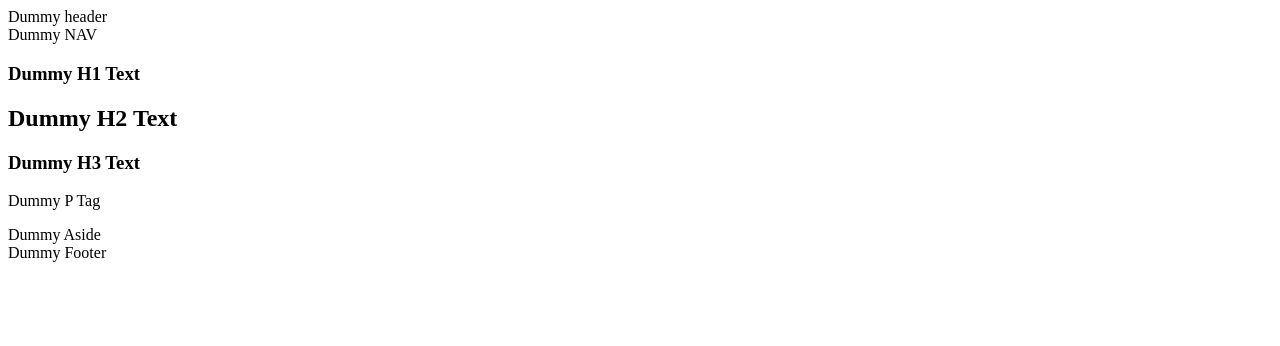
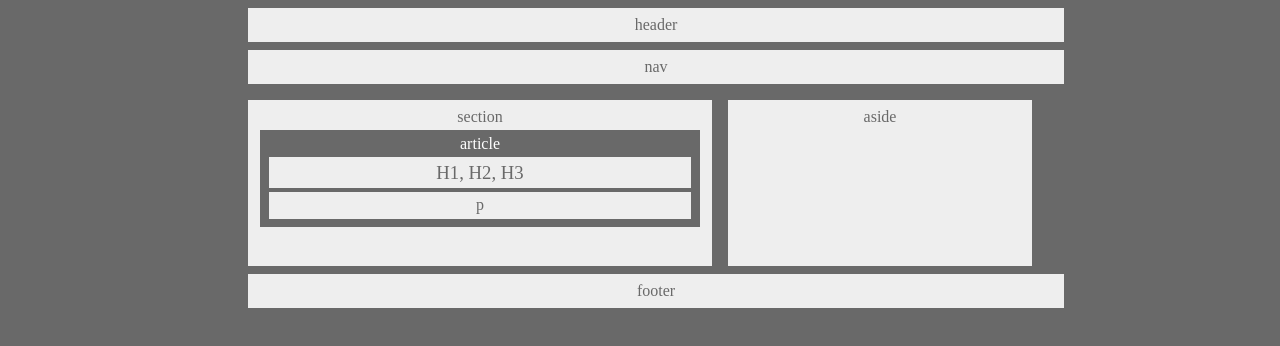
Before and after one commit to luthrajat/HW-Wireframe, a plain HTML site: page index.html in a window 1280 px wide. Drawn offline with Linux system fonts and the light colour scheme.

Commit message:
TBD: Issue with Aside right alignment

```diff
--- a/index.html
+++ b/index.html
@@ -3,27 +3,28 @@
 <head>
 	<meta charset="UTF-8">
 	<title>HW #1 - Wireframe (Due: April 30, 2017)</title>
+	<link rel="stylesheet" type="text/css" href="style.css">
 </head>
 <body>
 	<!--Header -->
-	<header>Dummy header</header>
+	<header class="formatOuterContainer">header</header>
 	<!--nav bar-->
-	<nav>Dummy NAV</nav>
+	<nav class="formatOuterContainer">nav</nav>
 	<!--Section (Left Align) -->
-	<section>
+	<section class="formatOuterContainer">
+		section
 		<!--article -->
-		<article>
+		<article class="formatInnerContainer">
+			article
 			<!-- H1, H2, H3 -->
-			<h1>Dummy H1 Text</h1>
-			<h2>Dummy H2 Text</h2>
-			<h3>Dummy H3 Text</h3>
+			<h1 class="formatOuterContainer">H1, H2, H3</h1>
 			<!-- p -->
-			<p>Dummy P Tag</p>
+			<p class="formatOuterContainer">p</p>
 		</article>
 	</section>
 	<!-- aside (Right Align) -->
-	<aside>Dummy Aside</aside>
+	<aside class="formatOuterContainer">aside</aside>
 	<!-- footer -->
-	<footer>Dummy Footer</footer>
+	<footer class="formatOuterContainer">footer</footer>
 </body>
 </html>
--- a/style.css
+++ b/style.css
@@ -1,45 +1,69 @@
+  /** Common Decoration **/
+  .formatOuterContainer {
+		padding: 1%;
+		margin: 1%;
+		background-color: #eee;
+		text-align: center;
+	}
+
+	.formatInnerContainer {
+		padding: 1%;
+		margin: 1%;
+		background-color: #696969;
+		text-align: center;
+	}
+
 	/** Body **/
 	body {
+		background-color: #696969;
+		color: #696969;
+		width: 800px;
+    margin: 0 auto;
 	}
 	/**  Header */
 	header {
-
+		width: 100%;
 	}
 	/** nav bar */
 	nav {
-
+		width: 100%;
 	}
 	/** Section (Left Align)  */
 	section {
+		float: left;
+	  width: 56%;
+		height: 150px;
+	}
+	/**  aside (Right Align)  */
+	aside {
+		float: left;
+		margin-right: -10px;
+		width: 36%;
+		height: 150px;
 	}
 	/** article  */
 	article {
-
+		color: #fff;
+		margin-bottom: 100px;
 	}
 	/**  H1, H2, H3  */
 	h1 {
-
-	}
-	h2 {
-
-	}
-	h3 {
-
+		color: #696969;
+		font-weight: normal;
 	}
 	/**  p  */
 	p {
-
-	}
-	/**  aside (Right Align)  */
-	aside {
-
+		color: #696969;
 	}
 	/** footer  */
 	footer {
-
+		width: 100%;
+		clear: both;
 	}
 
 	/** Class Clear */
-	.clear {
-
+	.aside:clear {
+		content: "";
+		display: block;
+		clear: both;
 	}
```
Lines whose indentation alone changed are shown as unchanged.
